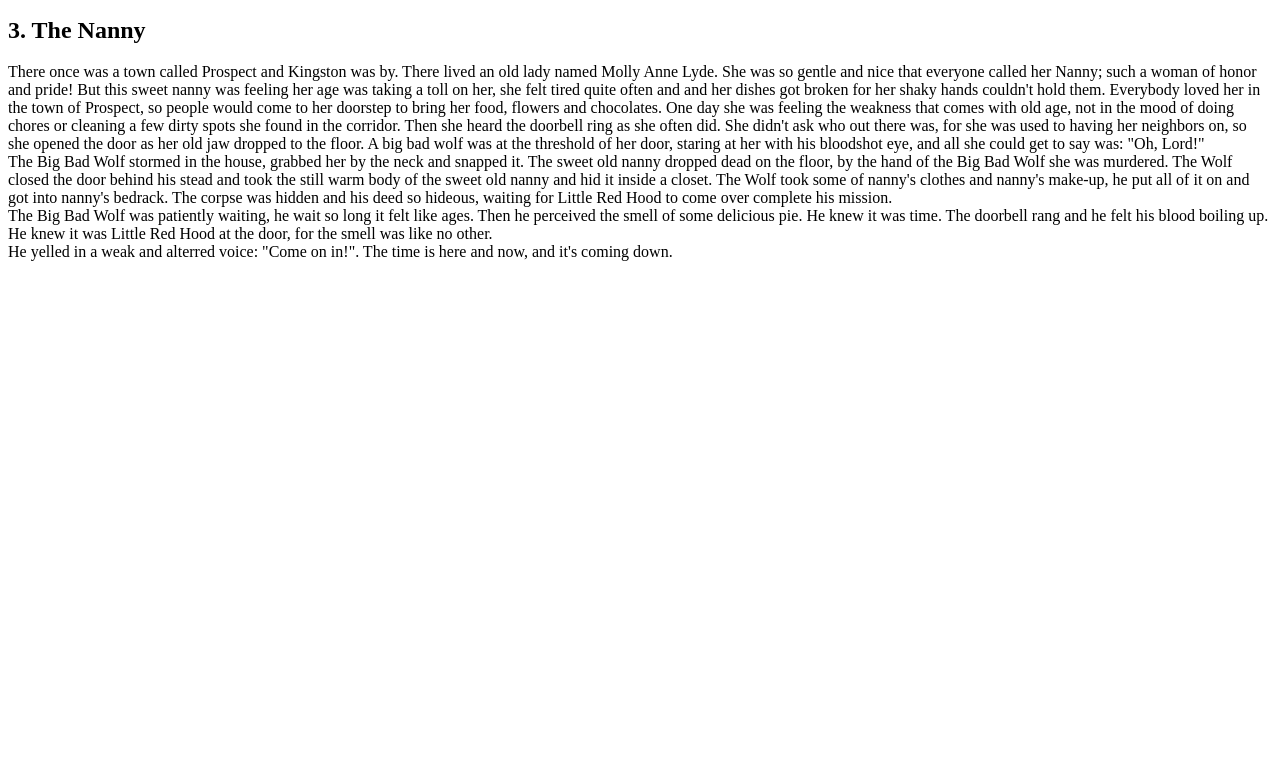
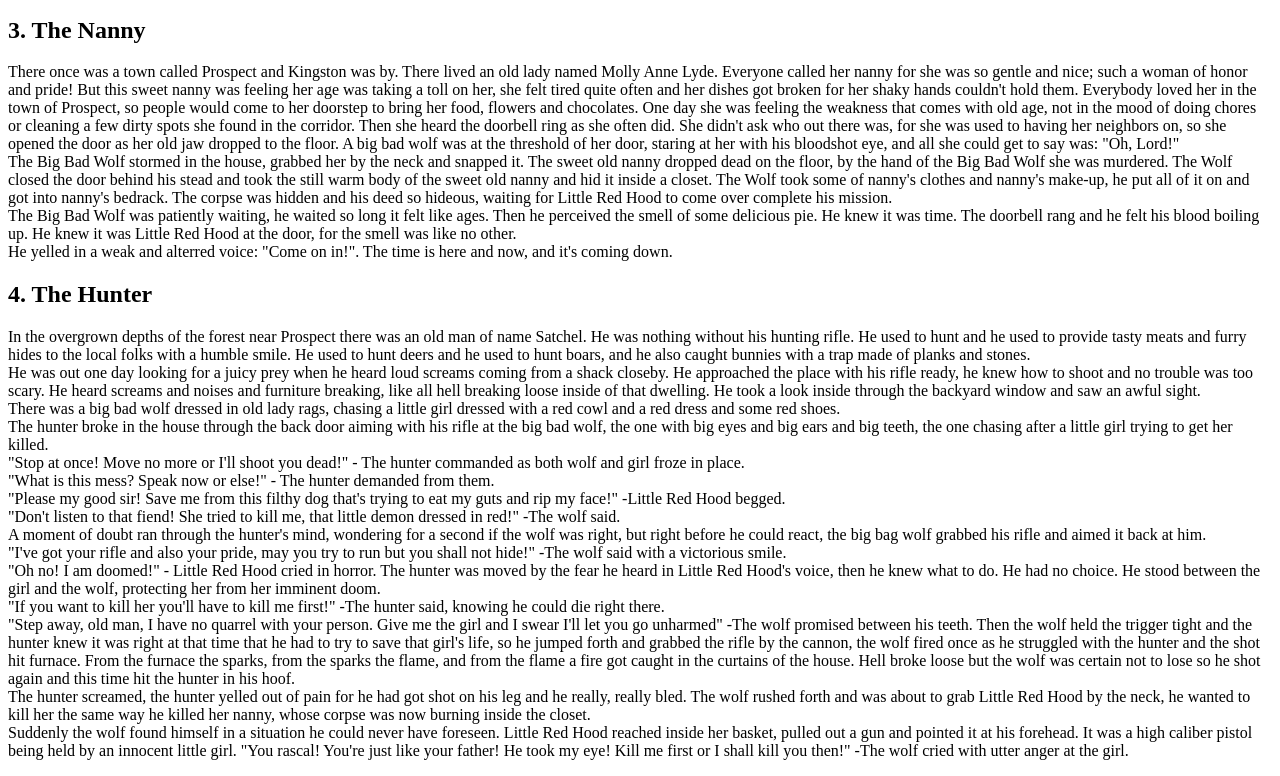
Before and after one commit to pablosja/LittleRedHood, a plain HTML site: page index.html in a window 1280 px wide. Shown: the part 611-1387 px from the top of the page. Before the commit the page ends 888 px from the top, so only its background shows below. Drawn offline with Linux system fonts and the light colour scheme.

Commit message:
Par 4: The Hunter

```diff
--- a/index.html
+++ b/index.html
@@ -18,20 +18,42 @@
     "Sure is. Here is a gun for you to feel safe. If anyone spooky stalks you around, hesitate not and put him down." - Her mama replied.<br>
     And that's how Little Red Hood left her mama's hearth, following the path her mama drew on her map, to her nanny's house, with an apple pie and a joyful heart.</div> </p>
 </div>
-<div id="text2">
+<div id="wolf">
     <h2 id="chap2">2. The Big Bad Wolf</h2>
     <p id="text2">People heard a long loud howl somewhere in the area of that Trench Town. People didn't go down there, people knew it was dangerous down there. An entity of darkness
-        and evil lived down there. He was no man, he was no angel. More like a thug, more like a Crook. He was the Big Bad Wolf. Nobody knew what his real name was, they only knew he could stab you with his big sharp claws. The wolf was missing an eye he lost in such unfair fight against a man he knew not, he tried to make him his lunch, but instead by him he got shot. The Wolf lost an eye, and with that eye he lost his sanity as well; lusting for vengeance and going astray. But one lucky day the Big Bad Wolf learned some interesting news. A folk he knew from the riverview snitched and sceamed what the name of that old bastard was. His name was Fred but the man was dead, he died in the war, dying a hero's death saving a fellow comrade from a grenade's blow. The Big Bad Wolf was upset at first, for he could not take revenge on someone who was already dead, but then his friend from the riverview said that this man had a daughter, so the Wolf could kill her instead. The Wolf asked what her name was or what were the looks of her, and his buddy said the her name he knew not, but she was popular for always wearing red. <br>
+        and evil lived down there. He was no man, he was no angel. More like a thug, more like a crook. He was the Big Bad Wolf. Nobody knew what his real name was, they only knew he could stab you with his big sharp claws. The wolf was missing an eye he lost in such unfair fight against a man he knew not, he tried to make him his lunch, but instead by him he got shot. The Wolf lost an eye, and with that eye he lost his sanity as well; lusting for vengeance and going astray. But one lucky day the Big Bad Wolf learned some interesting news. A folk he knew from the riverview snitched and screamed what the name of that old bastard was. His name was Fred but the man was dead, he died in the war, dying a hero's death saving a fellow comrade from a grenade's blow. The Big Bad Wolf was upset at first, for he could not take revenge on someone who was already dead, but then his friend from the riverview said that this man had a daughter, so the Wolf could kill her instead. The Wolf asked what her name was or what were the looks of her, and his buddy said the her name he knew not, but she was popular for always wearing red. <br>
         "My vengeance is near!" -the Big Bad Wolf yelled with wrath so sheer. He swiftly left Trench Town to follow the trail of that Little Red Hood. He found her scent and followed the smell. He got to a house that smelled like blueberries and cake. The Wolf was sneaky and some chatting overheard. The girl in red was being sent to the town of Prospect, where her grandmother dwelled, to visit and bring her a pie made with whole grain. <br>
         "I see..." -the Big Bad Wolf whispered, plotting a mischievous plan. "I'll run ahead of this Little Red Hood and I'll find her nanny's old crib; I'll give the old lady a big bad spook thus I'll get something to eat."<br>
         And that's how the Big Bad Wolf learned about Little Red Hood, the daughter of the mean man who took his eye and left him half-blind. Soon he'll meet his long-awaited fate, as his only thought in mind was "vengeance shall be mine".</p>
 </div>
-<div id="text3">
+<div id="nanny">
     <h2 id="chap3">3. The Nanny</h2>
-    <p id="text3">There once was a town called Prospect and Kingston was by. There lived an old lady named Molly Anne Lyde. She was so gentle and nice that everyone called her Nanny; such a woman of honor and pride! But this sweet nanny was feeling her age was taking a toll on her, she felt tired quite often and and her dishes got broken for her shaky hands couldn't hold them. Everybody loved her in the town of Prospect, so people would come to her doorstep to bring her food, flowers and chocolates. One day she was feeling the weakness that comes with old age, not in the mood of doing chores or cleaning a few dirty spots she found in the corridor. Then she heard the doorbell ring as she often did. She didn't ask who out there was, for she was used to having her neighbors on, so she opened the door as her old jaw dropped to the floor. A big bad wolf was at the threshold of her door, staring at her with his bloodshot eye, and all she could get to say was: "Oh, Lord!"<br>
+    <p id="text3">There once was a town called Prospect and Kingston was by. There lived an old lady named Molly Anne Lyde. Everyone called her nanny for she was so gentle and nice; such a woman of honor and pride! But this sweet nanny was feeling her age was taking a toll on her, she felt tired quite often and her dishes got broken for her shaky hands couldn't hold them. Everybody loved her in the town of Prospect, so people would come to her doorstep to bring her food, flowers and chocolates. One day she was feeling the weakness that comes with old age, not in the mood of doing chores or cleaning a few dirty spots she found in the corridor. Then she heard the doorbell ring as she often did. She didn't ask who out there was, for she was used to having her neighbors on, so she opened the door as her old jaw dropped to the floor. A big bad wolf was at the threshold of her door, staring at her with his bloodshot eye, and all she could get to say was: "Oh, Lord!"<br>
     The Big Bad Wolf stormed in the house, grabbed her by the neck and snapped it. The sweet old nanny dropped dead on the floor, by the hand of the Big Bad Wolf she was murdered. The Wolf closed the door behind his stead and took the still warm body of the sweet old nanny and hid it inside a closet. The Wolf took some of nanny's clothes and nanny's make-up, he put all of it on and got into nanny's bedrack. The corpse was hidden and his deed so hideous, waiting for Little Red Hood to come over complete his mission.<br>
-    The Big Bad Wolf was patiently waiting, he wait so long it felt like ages. Then he perceived the smell of some delicious pie. He knew it was time. The doorbell rang and he felt his blood boiling up. He knew it was Little Red Hood at the door, for the smell was like no other.<br>
+    The Big Bad Wolf was patiently waiting, he waited so long it felt like ages. Then he perceived the smell of some delicious pie. He knew it was time. The doorbell rang and he felt his blood boiling up. He knew it was Little Red Hood at the door, for the smell was like no other.<br>
     He yelled in a weak and alterred voice: "Come on in!". The time is here and now, and it's coming down.</p>
+</div>
+<div id="hunter">
+    <h2 id="chap4">4. The Hunter</h2>
+    <p id="text4">In the overgrown depths of the forest near Prospect there was an old man of name Satchel. He was nothing without his hunting rifle. He used to hunt and he used to provide tasty meats and furry hides to the local folks with a humble smile. He used to hunt deers and he used to hunt boars, and he also caught bunnies with a trap made of planks and stones. <br>
+        He was out one day looking for a juicy prey when he heard loud screams coming from a shack closeby. He approached the place with his rifle ready, he knew how to shoot and no trouble was too scary. He heard screams and noises and furniture breaking, like all hell breaking loose inside of that dwelling. He took a look inside through the backyard window and saw an awful sight. <br>
+        There was a big bad wolf dressed in old lady rags, chasing a little girl dressed with a red cowl and a red dress and some red shoes.<br>
+        The hunter broke in the house through the back door aiming with his rifle at the big bad wolf, the one with big eyes and big ears and big teeth, the one chasing after a little girl trying to get her killed.<br>
+        "Stop at once! Move no more or I'll shoot you dead!" - The hunter commanded as both wolf and girl froze in place. <br>
+        "What is this mess? Speak now or else!" - The hunter demanded from them. <br>
+        "Please my good sir! Save me from this filthy dog that's trying to eat my guts and rip my face!" -Little Red Hood begged.<br>
+        "Don't listen to that fiend! She tried to kill me, that little demon dressed in red!" -The wolf said.<br>
+        A moment of doubt ran through the hunter's mind, wondering for a second if the wolf was right, but right before he could react, the big bag wolf grabbed his rifle and aimed it back at him.<br>
+        "I've got your rifle and also your pride, may you try to run but you shall not hide!" -The wolf said with a victorious smile.<br>
+        "Oh no! I am doomed!" - Little Red Hood cried in horror.
+        The hunter was moved by the fear he heard in Little Red Hood's voice, then he knew what to do. He had no choice. He stood between the girl and the wolf, protecting her from her imminent doom. <br>
+        "If you want to kill her you'll have to kill me first!" -The hunter said, knowing he could die right there.<br>
+        "Step away, old man, I have no quarrel with your person. Give me the girl and I swear I'll let you go unharmed" -The wolf promised between his teeth.
+        Then the wolf held the trigger tight and the hunter knew it was right at that time that he had to try to save that girl's life, so he jumped forth and grabbed the rifle by the cannon, the wolf fired once as he struggled with the hunter and the shot hit furnace. From the furnace the sparks, from the sparks the flame, and from the flame a fire got caught in the curtains of the house. Hell broke loose but the wolf was certain not to lose so he shot again and this time hit the hunter in his hoof.<br>
+        The hunter screamed, the hunter yelled out of pain for he had got shot on his leg and he really, really bled. The wolf rushed forth and was about to grab Little Red Hood by the neck, he wanted to kill her the same way he killed her nanny, whose corpse was now burning inside the closet.<br>
+        Suddenly the wolf found himself in a situation he could never have foreseen. Little Red Hood reached inside her basket, pulled out a gun and pointed it at his forehead. It was a high caliber pistol being held by an innocent little girl.
+        "You rascal! You're just like your father! He took my eye! Kill me first or I shall kill you then!" -The wolf cried with utter anger at the girl.
+     </p>
 </div>
 </body>
 </html>
```
